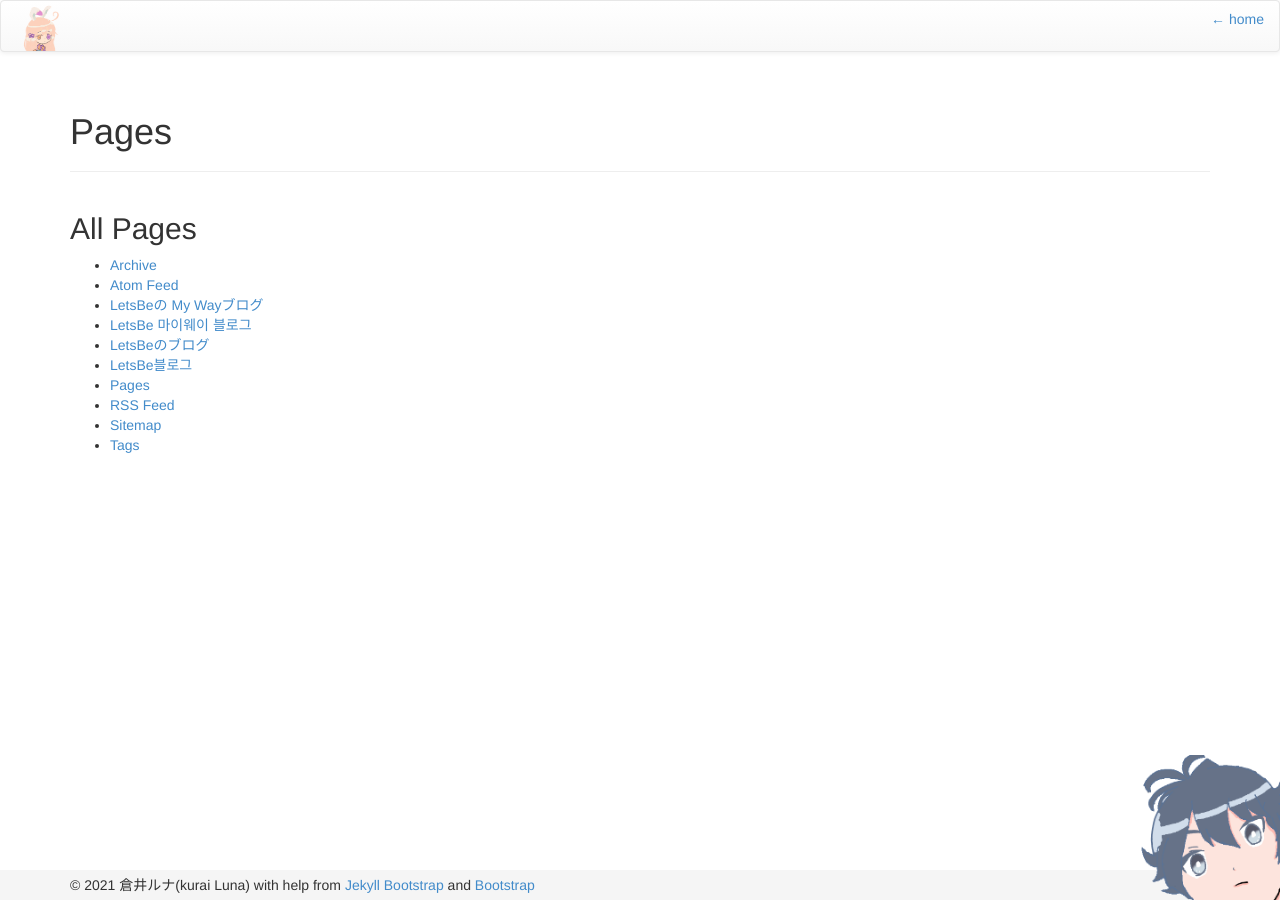
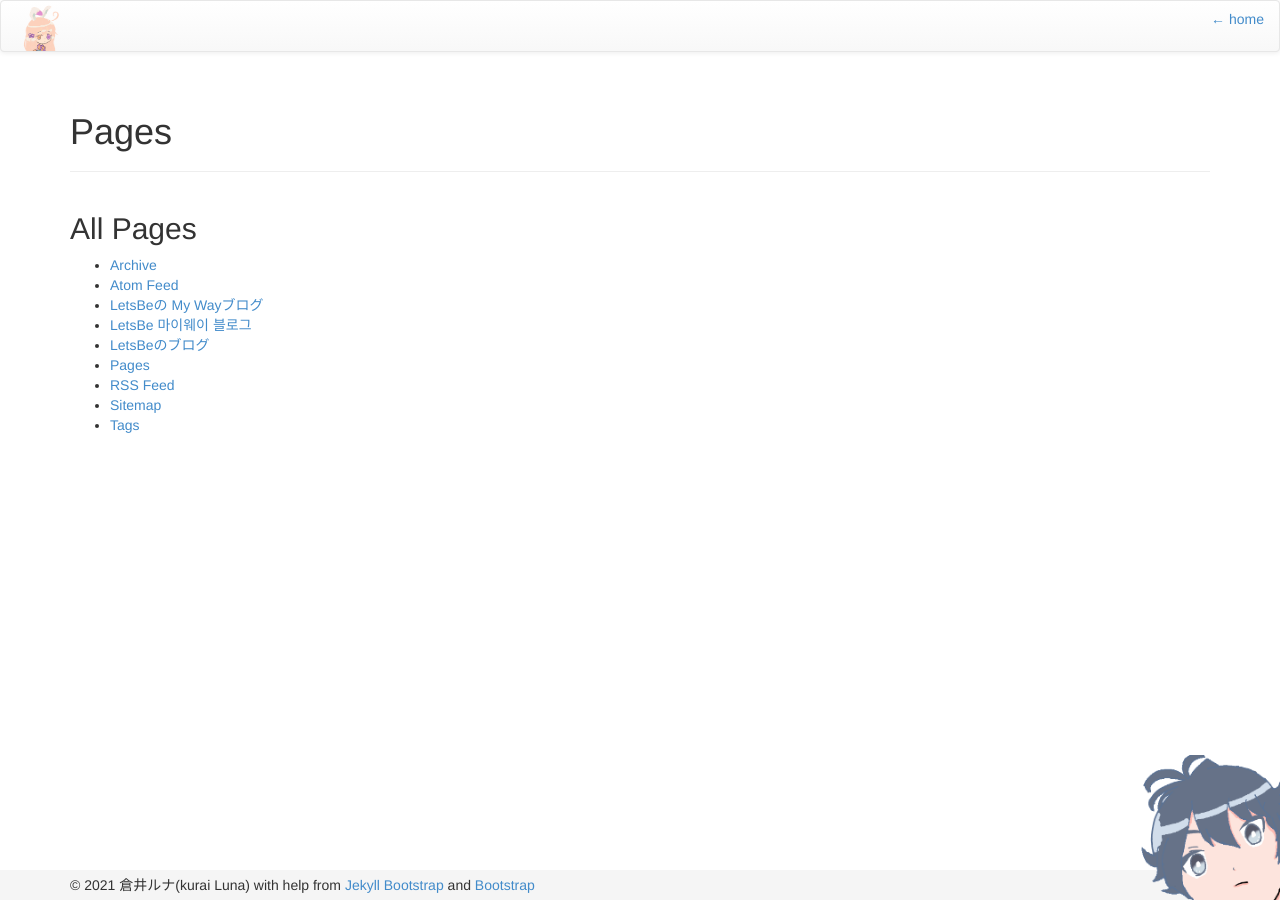
Before and after one commit to KuraiLuna/KuraiLuna4.github.io, a Jekyll site: the page built from pages.html, in a window 1280 px wide. Built offline with Jekyll 4.4.1, drawn with Linux system fonts in a browser that asks for light colours; nearby versions of some CDN libraries.

Commit message:
한국어페이지

```diff
--- a/indexko.md
+++ b/indexko.md
@@ -1,9 +1,3 @@
----
-# layout: page
-title: LetsBe블로그
----
-
-
 言語[Language][日本語](index)/<a href="">[English]<- Preparing</a> -
 
 
```
